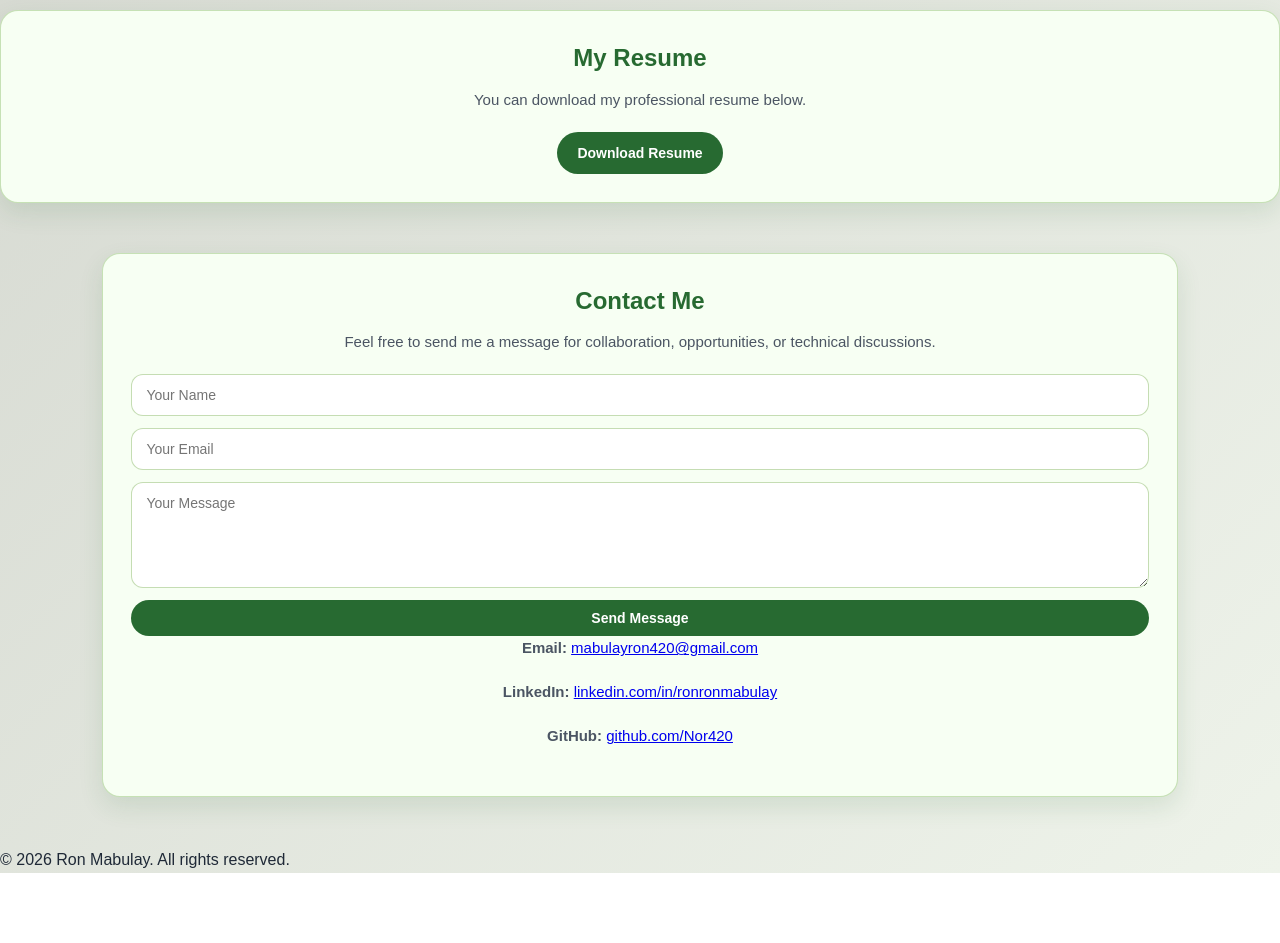
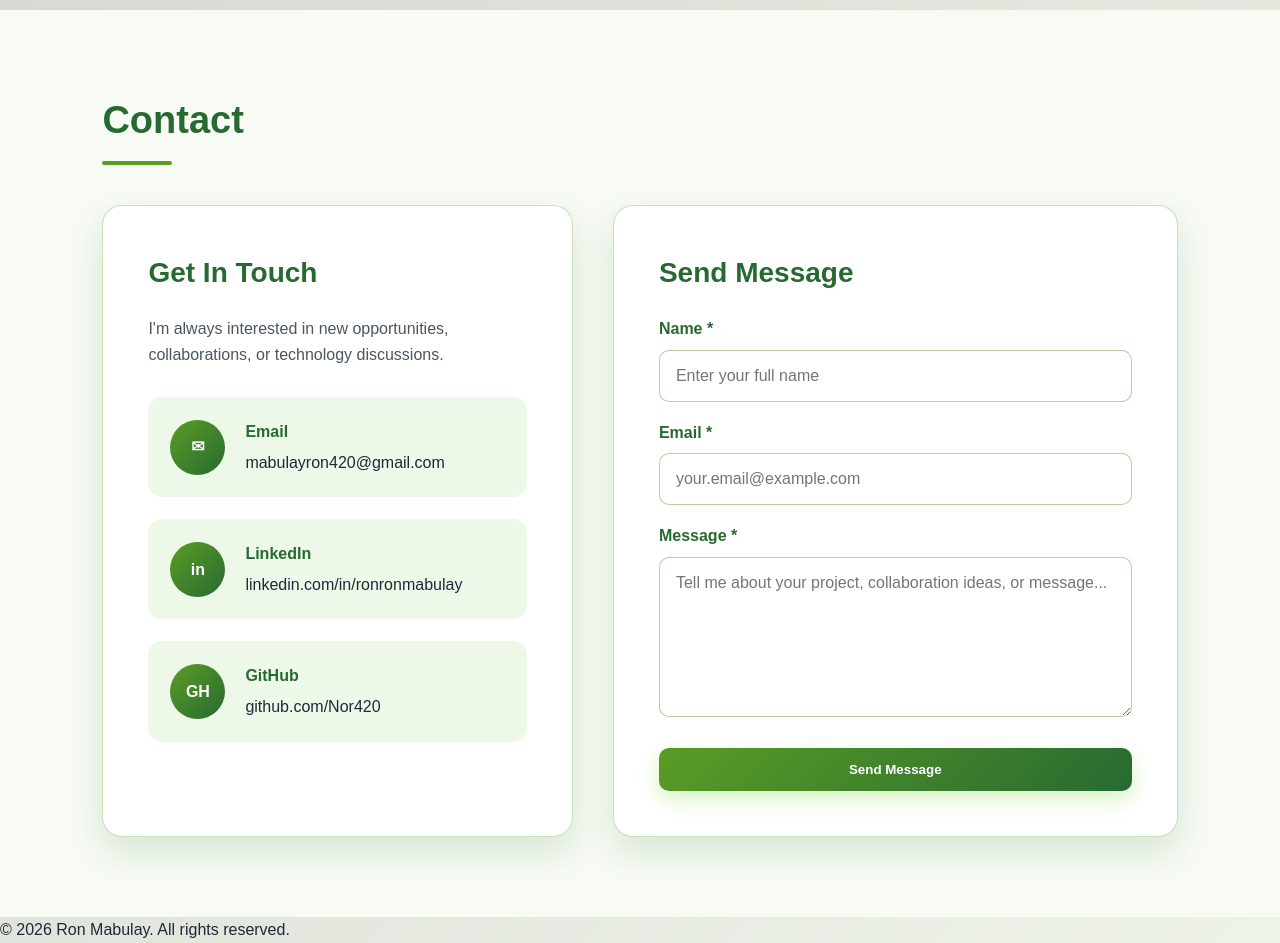
Before and after one commit to Nor420/personal-website, a plain HTML site: page index.html in a window 1280 px wide. Shown: the part 1640-2583 px from the top of the page. Before the commit the page ends 2513 px from the top, so only its background shows below. Drawn offline with Linux system fonts and the light colour scheme.

Commit message:
Sync latest website files from feature

```diff
--- a/index.html
+++ b/index.html
@@ -45,9 +45,8 @@
   <section class="hero">
     <h2>Hello, I'm Ron</h2>
     <p>IT Engineer | Cloud • Automation • DevOps</p>
-
-
-</section>
+    <a href="#contact" class="btn">Contact Me</a>
+  </section>
 
   <section id="about">
     <h2>About Me</h2>
@@ -58,7 +57,6 @@
       </p>
     </div>
   </section>
-
   <section id="skills">
   <h2>Technical Skills</h2>
 
@@ -111,66 +109,64 @@
   </div>
 </section>
 
- <section class="resume-section">
-  <h2>My Resume</h2>
-  <p>You can download my professional resume below.</p>
+<section id="contact" class="contact-section">
+  <h2>Contact</h2>
+  <div class="section-line"></div>
 
-  <a href="resume.pdf" download class="resume-btn">
-    Download Resume
-  </a>
+  <div class="contact-container">
+    <div class="contact-info">
+      <h3>Get In Touch</h3>
+      <p>I'm always interested in new opportunities, collaborations, or technology discussions.</p>
 
-</section>
+      <div class="contact-item">
+        <div class="contact-icon">✉</div>
+        <div>
+          <h4>Email</h4>
+          <a href="mailto:mabulayron420@gmail.com">mabulayron420@gmail.com</a>
+        </div>
+      </div>
 
-  <section id="contact" class="message-wrapper">
-  <div class="message-section">
-    <h2>Contact Me</h2>
+      <div class="contact-item">
+        <div class="contact-icon">in</div>
+        <div>
+          <h4>LinkedIn</h4>
+          <a href="https://www.linkedin.com/in/ronronmabulay/" target="_blank">linkedin.com/in/ronronmabulay</a>
+        </div>
+      </div>
 
-    <p>
-      Feel free to send me a message for collaboration,
-      opportunities, or technical discussions.
-    </p>
+      <div class="contact-item">
+        <div class="contact-icon">GH</div>
+        <div>
+          <h4>GitHub</h4>
+          <a href="https://github.com/Nor420" target="_blank">github.com/Nor420</a>
+        </div>
+      </div>
+    </div>
 
-    <form>
-      <input type="text" placeholder="Your Name" required>
+    <div class="contact-form">
+      <h3>Send Message</h3>
 
-      <input type="email" placeholder="Your Email" required>
+      <form id="contactForm">
+        <label for="name">Name *</label>
+        <input type="text" id="name" name="name" placeholder="Enter your full name" required>
 
-      <textarea rows="5" placeholder="Your Message" required></textarea>
+        <label for="email">Email *</label>
+        <input type="email" id="email" name="email" placeholder="your.email@example.com" required>
 
-      <button type="submit" class="message-btn">
-        Send Message
-      </button>
-    </form>
+        <label for="message">Message *</label>
+        <textarea id="message" name="message" rows="7" placeholder="Tell me about your project, collaboration ideas, or message..." required></textarea>
 
+        <button type="submit" class="btn">Send Message</button>
+      </form>
 
-    <div class="contact-links">
-      <p>
-        <strong>Email:</strong>
-        <a href="mailto:mabulayron420@gmail.com">
-          mabulayron420@gmail.com
-        </a>
-      </p>
-
-      <p>
-        <strong>LinkedIn:</strong>
-        <a href="https://www.linkedin.com/in/ronronmabulay/" target="_blank">
-          linkedin.com/in/ronronmabulay
-        </a>
-      </p>
-
-      <p>
-        <strong>GitHub:</strong>
-        <a href="https://github.com/Nor420" target="_blank">
-          github.com/Nor420
-        </a>
-      </p>
+      <div id="formMessage"></div>
     </div>
   </div>
 </section>
 
-<footer>
-  <p>&copy; 2026 Ron Mabulay. All rights reserved.</p>
-</footer>
+  <footer>
+    <p>&copy; 2026 Ron Mabulay. All rights reserved.</p>
+  </footer>
 
   <script>
     document.getElementById('contactForm').addEventListener('submit', async function(e) {
```
